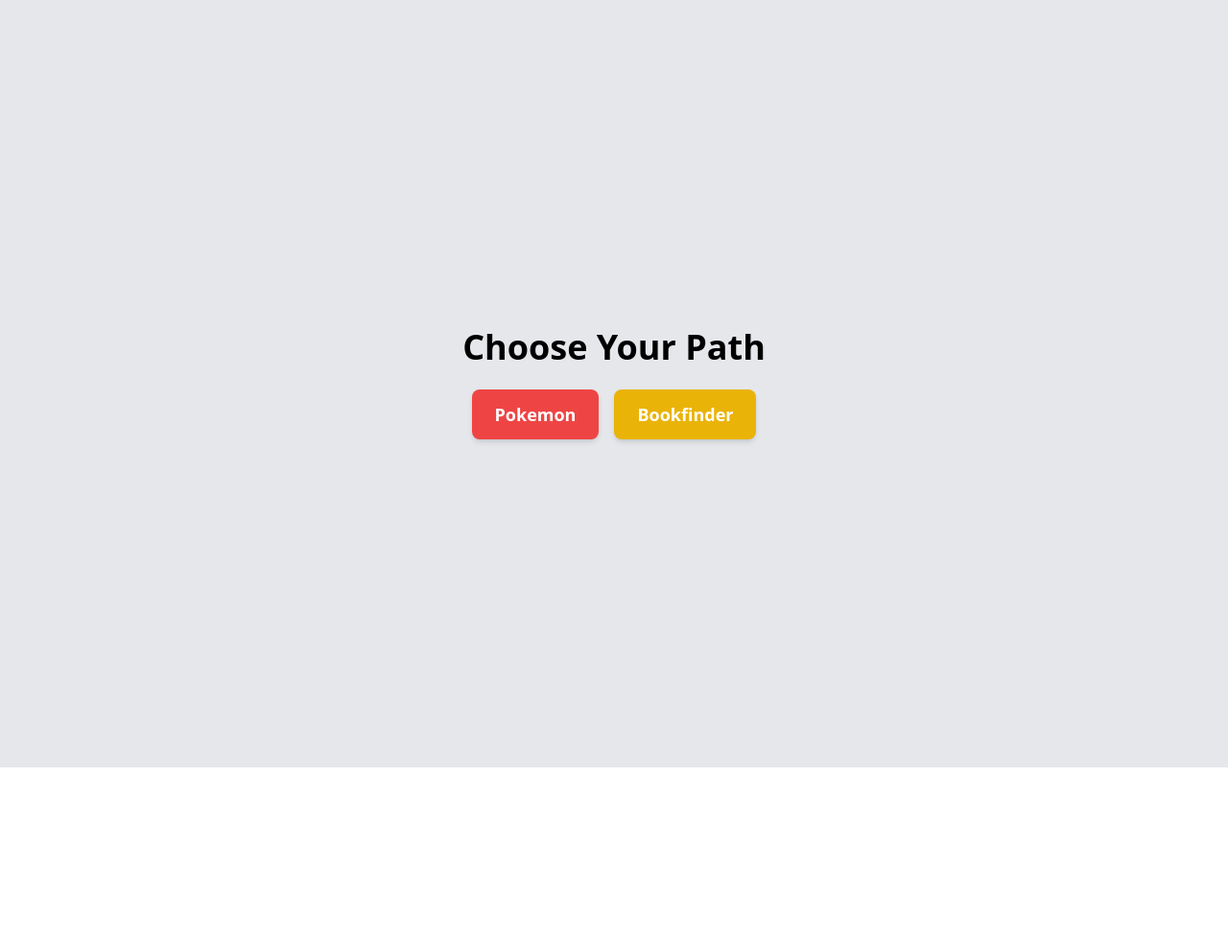
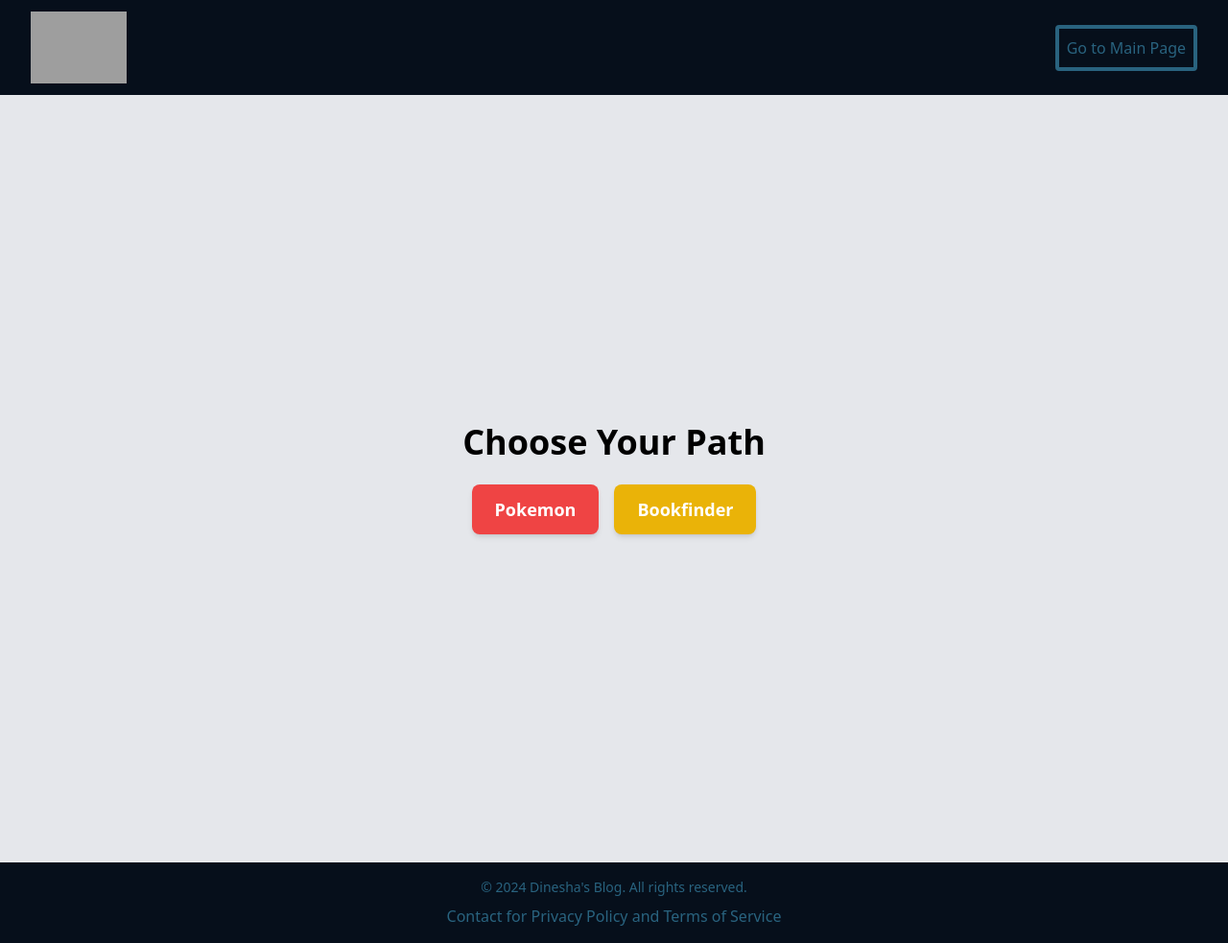
Before and after one commit to DineshaS14/pokemon-data-fetching, a Next.js app: page / in a window 1280 px wide. Shown: the whole page at 96% size. Before the commit the page ends 800 px from the top, so only its background shows below. Built offline with nearby package versions, Linux system fonts and the light colour scheme; grey boxes are pictures that could not be loaded.

Commit message:
Now we can go back and forth

```diff
--- /dev/null
+++ b/app/components/Footer.tsx
@@ -0,0 +1,13 @@
+import Link from "next/link";
+
+export default function Footer() {
+    return (
+<footer className="bg-[#060f1b] text-[#29637f] text-center py-4">
+    <p className="text-sm hover:text-red-500">© 2024 Dinesha&#39;s Blog. All rights reserved.</p>
+    <div className="flex justify-center space-x-4 mt-2">
+        <a href="https://www.linkedin.com/in/dineshas14/" className="hover:text-red-500">Contact for Privacy Policy and Terms of Service </a>
+
+    </div>
+</footer>
+    );
+}
--- /dev/null
+++ b/app/components/nav.jsx
@@ -0,0 +1,30 @@
+
+import Image from "next/image";
+import Link from "next/link";
+
+export default function Nav() {
+    return (
+        <nav className="flex justify-between items-center px-8 py-3" style={{ backgroundColor: "#060f1b" }}>
+            <div className="flex items-center space-x-4 px-0 py-0">
+                <Image
+                    src="/dineshalogo.jpg"
+                    alt="Logo"
+                    width={100}
+                    height={30}
+                    className=" border-0"
+                />
+                <Link
+                    className="font-bold italic text-2xl hover:text-gray-400"
+                    href={"/"}
+                    style={{ color: "#29637f" }} // Custom color for Blog text
+                >
+                </Link>
+            </div>
+            <Link className=" border-4 border-[#29637f] text-[#29637f] p-2 rounded hover:bg-gray-200 hover:text-red-500" style={{ backgroundColor: "#060f1b"}}href={"/"}>
+                Go to Main Page
+            </Link>
+        </nav>
+    );
+}
+
+// NavBar
--- a/app/layout.tsx
+++ b/app/layout.tsx
@@ -1,6 +1,8 @@
 import type { Metadata } from "next";
 import localFont from "next/font/local";
 import "./globals.css";
+import Nav from "./components/nav";
+import Footer from "./components/Footer";
 
 const geistSans = localFont({
   src: "./fonts/GeistVF.woff",
@@ -28,7 +30,9 @@
       <body
         className={`${geistSans.variable} ${geistMono.variable} antialiased`}
       >
+        <Nav/>
         {children}
+        <Footer/>
       </body>
     </html>
   );
```
Also changed, not shown: 1 other file (tests, documents, lock files or other folders).
